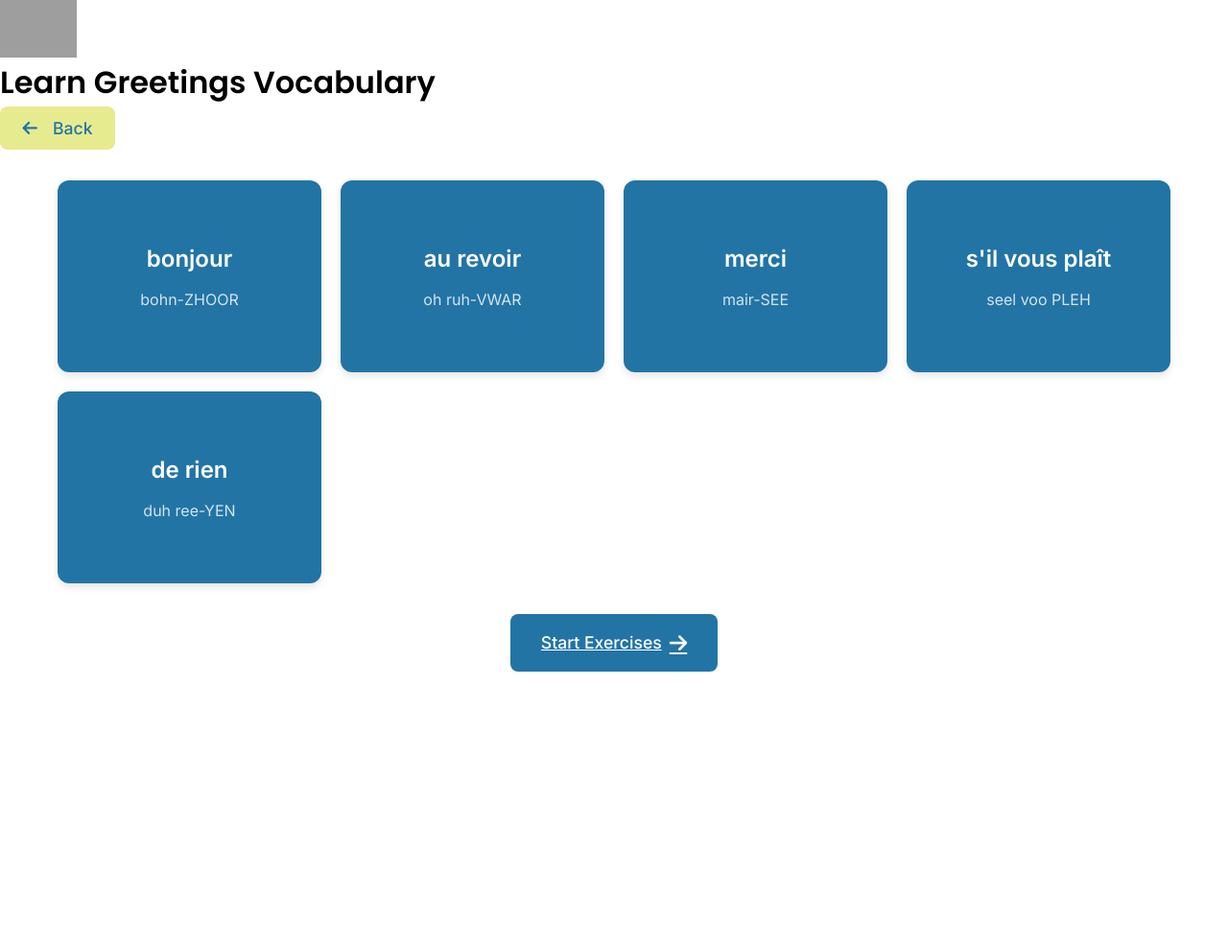
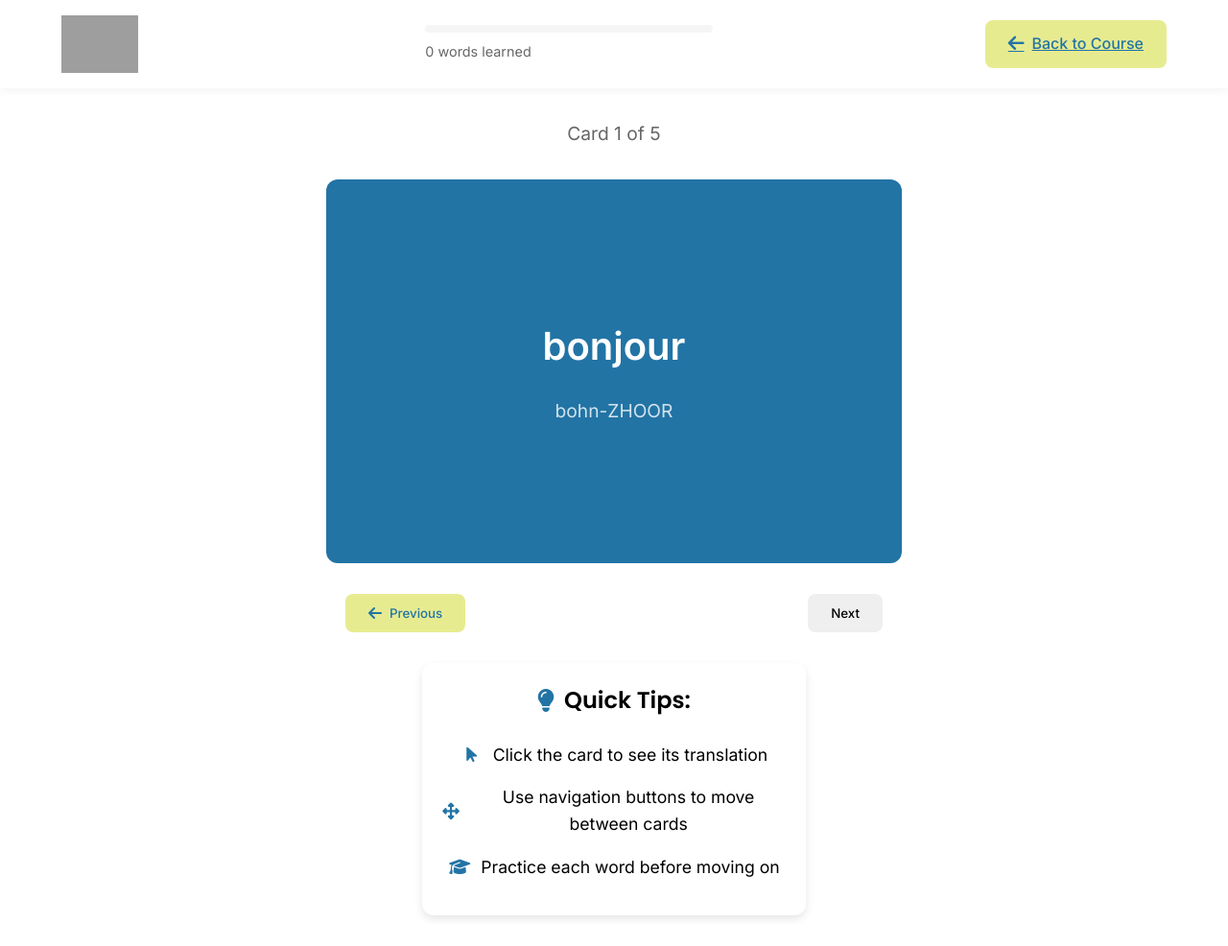
Before and after one commit to ladymargehagan/finallitrepo, a PHP site: page /view/vocabulary.php?course=1&category=greetings in a window 1280 px wide. Shown: the whole page at 96% size. Before the commit the page ends 700 px from the top, so only its background shows below. Run offline with PHP 8.4, Linux system fonts and the light colour scheme; a user stored in the database is signed in; data comes from the database, SQL or seed files in the repository; grey boxes are pictures that could not be loaded.

Commit message:
improved UI and funionality for the vocab page

```diff
--- a/assets/css/vocabulary.css
+++ b/assets/css/vocabulary.css
@@ -2,19 +2,30 @@
     max-width: 1200px;
     margin: 2rem auto;
     padding: 0 20px;
+    text-align: center;
 }
 
-.flashcards-grid {
-    display: grid;
-    grid-template-columns: repeat(auto-fill, minmax(250px, 1fr));
-    gap: 20px;
-    margin-top: 2rem;
+.card-navigation {
+    margin-bottom: 2rem;
+}
+
+.progress-indicator {
+    font-size: 1.2rem;
+    color: var(--gray);
+}
+
+.single-card-container {
+    max-width: 600px;
+    height: 400px;
+    margin: 0 auto;
+    perspective: 1000px;
 }
 
 .flashcard {
-    perspective: 1000px;
-    height: 200px;
+    width: 100%;
+    height: 100%;
     cursor: pointer;
+    position: relative;
 }
 
 .flashcard-inner {
@@ -24,11 +35,9 @@
     text-align: center;
     transition: transform 0.6s;
     transform-style: preserve-3d;
-    border-radius: 12px;
-    box-shadow: 0 4px 8px rgba(0,0,0,0.1);
 }
 
-.flashcard.flipped .flashcard-inner {
+.flashcard.active .flashcard-inner.flipped {
     transform: rotateY(180deg);
 }
 
@@ -57,17 +66,80 @@
 }
 
 .word {
-    font-size: 1.5rem;
+    font-size: 2.5rem;
     font-weight: 600;
-    margin-bottom: 10px;
+    margin-bottom: 20px;
 }
 
 .pronunciation {
-    font-size: 1rem;
+    font-size: 1.2rem;
     color: rgba(255,255,255,0.8);
 }
 
-.action-buttons {
-    margin-top: 2rem;
+.navigation-controls {
+    display: flex;
+    justify-content: space-between;
+    max-width: 600px;
+    margin: 2rem auto;
+    padding: 0 20px;
+}
+
+.btn-next {
+    background-color: var(--coral);
+}
+
+.tips-container {
+    background: var(--white);
+    border-radius: 12px;
+    box-shadow: 0 4px 8px rgba(0,0,0,0.1);
+    padding: 20px;
+    max-width: 400px;
+    margin: 2rem auto;
     text-align: center;
 }
+
+.tips-content h4 {
+    font-size: 1.5rem;
+    margin-bottom: 1.5rem;
+    color: var(--black);
+    display: flex;
+    align-items: center;
+    justify-content: center;
+    gap: 10px;
+}
+
+.tips-content h4 i {
+    color: var(--ucla-blue);
+}
+
+.tips-content ul {
+    list-style: none;
+    padding: 0;
+    margin: 0;
+    text-align: center;
+}
+
+.tips-content li {
+    margin: 1rem 0;
+    font-size: 1.1rem;
+    color: var(--black);
+    display: flex;
+    align-items: center;
+    justify-content: center;
+    gap: 10px;
+}
+
+.tips-content li i {
+    color: var(--ucla-blue);
+    width: 24px;
+}
+
+@media (max-width: 768px) {
+    .single-card-container {
+        height: 300px;
+    }
+
+    .word {
+        font-size: 2rem;
+    }
+}
--- a/view/profile.php
+++ b/view/profile.php
@@ -85,7 +85,7 @@ $currentCourses = $stmt->fetchAll();
                         <div class="progress" style="width: <?php echo $progressPercent; ?>%"></div>
                     </div>
                     <p><?php echo round($progressPercent); ?>% Complete</p>
-                    <a href="course_page.php?id=<?php echo $course['languageId']; ?>&language=<?php echo urlencode($course['languageName']); ?>"
+                    <a href="vocabulary.php?id=<?php echo $course['languageId']; ?>&language=<?php echo urlencode($course['languageName']); ?>"
                        class="btn-update">Continue Learning</a>
                 </div>
             <?php endforeach; ?>
--- a/view/vocabulary.php
+++ b/view/vocabulary.php
@@ -55,24 +55,35 @@ try {
     <link rel="stylesheet" href="https://cdnjs.cloudflare.com/ajax/libs/font-awesome/6.5.1/css/all.min.css">
     <link rel="stylesheet" href="../assets/css/styles.css">
     <link rel="stylesheet" href="../assets/css/vocabulary.css">
+    <link rel="stylesheet" href="../assets/css/course.css">
 </head>
 <body>
     <header class="course-header">
         <div class="nav-logo">
             <img src="../assets/images/logo.png" alt="Logo" class="logo-image">
         </div>
-        <h1>Learn <?php echo htmlspecialchars($vocabulary[0]['categoryName']); ?> Vocabulary</h1>
-        <div class="auth-buttons">
+        <div class="course-progress">
+            <div class="progress-bar">
+                <div class="progress" style="width: <?php echo ($progress['wordsLearned'] ?? 0) ?>%"></div>
+            </div>
+            <span class="progress-text"><?php echo $progress['wordsLearned'] ?? 0 ?> words learned</span>
+        </div>
         <a href="course_page.php?languageId=<?php echo $languageId; ?>" class="btn btn-secondary">
-                <i class="fas fa-arrow-left"></i> Back
+            <i class="fas fa-arrow-left"></i>
+            Back to Course
         </a>
-        </div>
     </header>
 
     <div class="vocabulary-container">
-        <div class="flashcards-grid">
-            <?php foreach ($vocabulary as $word): ?>
-            <div class="flashcard">
+        <div class="card-navigation">
+            <span class="progress-indicator">Card <span id="currentCard">1</span> of <?php echo count($vocabulary); ?></span>
+        </div>
+
+        <div class="single-card-container">
+            <?php foreach ($vocabulary as $index => $word): ?>
+                <div class="flashcard <?php echo $index === 0 ? 'active' : ''; ?>"
+                     style="<?php echo $index === 0 ? '' : 'display: none;'; ?>"
+                     data-index="<?php echo $index; ?>">
                     <div class="flashcard-inner">
                         <div class="flashcard-front">
                             <div class="word"><?php echo htmlspecialchars($word['word']); ?></div>
@@ -86,18 +97,90 @@ try {
             <?php endforeach; ?>
         </div>
 
-        <div class="action-buttons">
-            <a href="learn.php?course=<?php echo $languageId; ?>&category=<?php echo $categorySlug; ?>" class="btn btn-primary btn-large">
+        <div class="navigation-controls">
+            <button class="btn btn-secondary" id="prevBtn" disabled>
+                <i class="fas fa-arrow-left"></i> Previous
+            </button>
+            <button class="btn btn-next" id="nextBtn">
+                Next <i class="fas fa-arrow-right"></i>
+            </button>
+        </div>
+
+        <div class="tips-container">
+            <div class="tips-content">
+                <h4><i class="fas fa-lightbulb"></i> Quick Tips:</h4>
+                <ul>
+                    <li><i class="fas fa-mouse-pointer"></i> Click the card to see its translation</li>
+                    <li><i class="fas fa-arrows-alt"></i> Use navigation buttons to move between cards</li>
+                    <li><i class="fas fa-graduation-cap"></i> Practice each word before moving on</li>
+                </ul>
+            </div>
+        </div>
+
+        <div class="action-buttons" style="display: none;" id="startExercise">
+            <a href="learn.php?course=<?php echo $languageId; ?>&category=<?php echo $categorySlug; ?>"
+               class="btn btn-primary btn-large">
                 Start Exercises <i class="fas fa-arrow-right"></i>
             </a>
         </div>
     </div>
 
     <script>
-        document.querySelectorAll('.flashcard').forEach(card => {
-            card.addEventListener('click', () => {
-                card.classList.toggle('flipped');
+        document.addEventListener('DOMContentLoaded', function() {
+            const cards = document.querySelectorAll('.flashcard');
+            const currentCardSpan = document.getElementById('currentCard');
+            const prevBtn = document.getElementById('prevBtn');
+            const nextBtn = document.getElementById('nextBtn');
+            const startExercise = document.getElementById('startExercise');
+            let currentIndex = 0;
+
+            function updateCard(index) {
+                cards.forEach(card => {
+                    card.style.display = 'none';
+                    // Reset flip state when changing cards
+                    card.querySelector('.flashcard-inner').classList.remove('flipped');
                 });
+                cards[index].style.display = 'block';
+                currentCardSpan.textContent = index + 1;
+
+                // Update button states
+                prevBtn.disabled = index === 0;
+                if (index === cards.length - 1) {
+                    nextBtn.textContent = 'Finish';
+                    nextBtn.classList.add('btn-next');
+                } else {
+                    nextBtn.textContent = 'Next';
+                    nextBtn.classList.remove('btn-next');
+                }
+            }
+
+            // Add click event for card flipping
+            cards.forEach(card => {
+                card.addEventListener('click', (e) => {
+                    const inner = card.querySelector('.flashcard-inner');
+                    inner.classList.toggle('flipped');
+                });
+            });
+
+            prevBtn.addEventListener('click', () => {
+                if (currentIndex > 0) {
+                    currentIndex--;
+                    updateCard(currentIndex);
+                }
+            });
+
+            nextBtn.addEventListener('click', () => {
+                if (currentIndex < cards.length - 1) {
+                    currentIndex++;
+                    updateCard(currentIndex);
+                } else {
+                    startExercise.style.display = 'block';
+                    nextBtn.style.display = 'none';
+                }
+            });
+
+            // Initialize first card
+            updateCard(0);
         });
     </script>
 </body>
```
Lines whose indentation alone changed are shown as unchanged.
